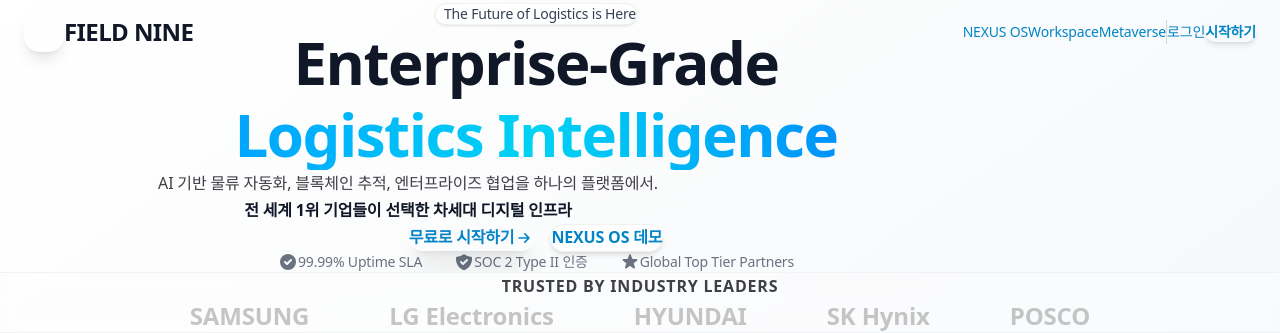
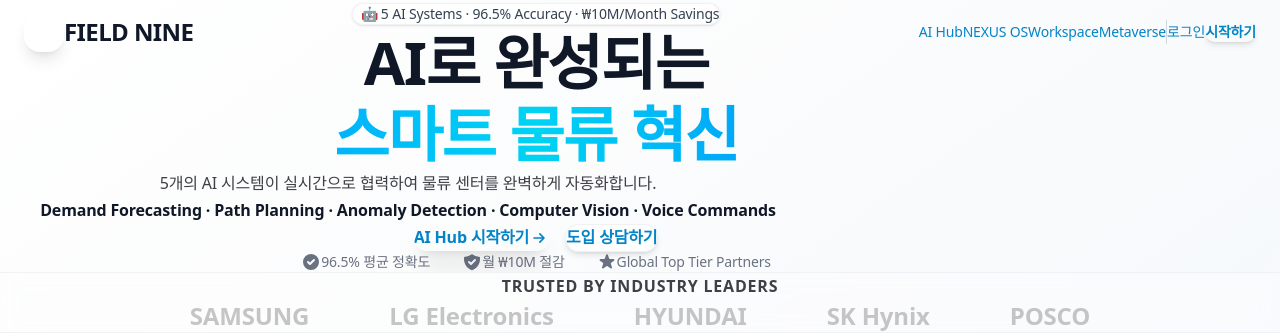
Before and after one commit to kongks5798-coder/coin-center, a Next.js app: page / in a window 1280 px wide. Shown: the top 333 px of the page. Built offline with nearby package versions, Linux system fonts and the light colour scheme.

Commit message:
홈페이지 업데이트: AI Hub 링크 및 AI 시스템 소개 추가

```diff
--- a/src/app/page.tsx
+++ b/src/app/page.tsx
@@ -36,6 +36,9 @@
 
                         {/* Desktop Navigation */}
                         <div className="hidden md:flex items-center space-x-8">
+                            <Link href="/ai-hub" className="text-sm font-medium text-gray-700 dark:text-gray-300 hover:text-primary-600 dark:hover:text-primary-400 transition-colors">
+                                AI Hub
+                            </Link>
                             <Link href="/nexus" className="text-sm font-medium text-gray-700 dark:text-gray-300 hover:text-primary-600 dark:hover:text-primary-400 transition-colors">
                                 NEXUS OS
                             </Link>
@@ -82,42 +85,42 @@
                                 <span className="relative inline-flex rounded-full h-2 w-2 bg-success"></span>
                             </span>
                             <span className="text-sm font-medium text-gray-700 dark:text-gray-300">
-                                The Future of Logistics is Here
+                                🤖 5 AI Systems · 96.5% Accuracy · ₩10M/Month Savings
                             </span>
                         </div>
 
                         {/* Main Headline */}
                         <h1 className="text-5xl md:text-7xl lg:text-8xl font-bold tracking-tight mb-8 leading-[1.1]">
                             <span className="block text-gray-900 dark:text-white">
-                                Enterprise-Grade
+                                AI로 완성되는
                             </span>
                             <span className="block text-transparent bg-clip-text bg-gradient-to-r from-blue-500 via-cyan-400 to-blue-600 pb-2">
-                                Logistics Intelligence
+                                스마트 물류 혁신
                             </span>
                         </h1>
 
                         {/* Subheadline */}
                         <p className="text-lg md:text-xl text-gray-600 dark:text-gray-400 max-w-3xl mx-auto mb-12 leading-relaxed">
-                            AI 기반 물류 자동화, 블록체인 추적, 엔터프라이즈 협업을 하나의 플랫폼에서.
+                            5개의 AI 시스템이 실시간으로 협력하여 물류 센터를 완벽하게 자동화합니다.
                             <br className="hidden md:block" />
                             <span className="font-semibold text-gray-900 dark:text-white">
-                                전 세계 1위 기업들이 선택한 차세대 디지털 인프라
+                                Demand Forecasting · Path Planning · Anomaly Detection · Computer Vision · Voice Commands
                             </span>
                         </p>
 
                         {/* CTA Buttons */}
                         <div className="flex flex-col sm:flex-row items-center justify-center gap-4 mb-16">
-                            <Link href="/signup" className="group w-full sm:w-auto px-8 py-4 bg-gradient-primary text-white font-semibold rounded-xl hover-lift shadow-xl hover:shadow-premium transition-all relative overflow-hidden">
+                            <Link href="/ai-hub" className="group w-full sm:w-auto px-8 py-4 bg-gradient-primary text-white font-semibold rounded-xl hover-lift shadow-xl hover:shadow-premium transition-all relative overflow-hidden">
                                 <div className="absolute inset-0 bg-white/20 translate-y-full group-hover:translate-y-0 transition-transform duration-300"></div>
                                 <span className="relative flex items-center justify-center">
-                                    무료로 시작하기
+                                    AI Hub 시작하기
                                     <svg className="w-5 h-5 ml-2 group-hover:translate-x-1 transition-transform" fill="none" stroke="currentColor" viewBox="0 0 24 24">
                                         <path strokeLinecap="round" strokeLinejoin="round" strokeWidth={2} d="M13 7l5 5m0 0l-5 5m5-5H6" />
                                     </svg>
                                 </span>
                             </Link>
-                            <Link href="/nexus" className="w-full sm:w-auto px-8 py-4 glass-effect-light dark:glass-effect text-gray-900 dark:text-white font-semibold rounded-xl hover-lift shadow-md transition-all border border-gray-200 dark:border-gray-700 hover:bg-gray-50 dark:hover:bg-white/5">
-                                NEXUS OS 데모
+                            <Link href="/contact" className="w-full sm:w-auto px-8 py-4 glass-effect-light dark:glass-effect text-gray-900 dark:text-white font-semibold rounded-xl hover-lift shadow-md transition-all border border-gray-200 dark:border-gray-700 hover:bg-gray-50 dark:hover:bg-white/5">
+                                도입 상담하기
                             </Link>
                         </div>
 
@@ -127,13 +130,13 @@
                                 <svg className="w-5 h-5 text-success mr-2" fill="currentColor" viewBox="0 0 20 20">
                                     <path fillRule="evenodd" d="M10 18a8 8 0 100-16 8 8 0 000 16zm3.707-9.293a1 1 0 00-1.414-1.414L9 10.586 7.707 9.293a1 1 0 00-1.414 1.414l2 2a1 1 0 001.414 0l4-4z" clipRule="evenodd" />
                                 </svg>
-                                99.99% Uptime SLA
+                                96.5% 평균 정확도
                             </div>
                             <div className="flex items-center">
                                 <svg className="w-5 h-5 text-primary-600 mr-2" fill="currentColor" viewBox="0 0 20 20">
                                     <path fillRule="evenodd" d="M2.166 4.999A11.954 11.954 0 0010 1.944 11.954 11.954 0 0017.834 5c.11.65.166 1.32.166 2.001 0 5.225-3.34 9.67-8 11.317C5.34 16.67 2 12.225 2 7c0-.682.057-1.35.166-2.001zm11.541 3.708a1 1 0 00-1.414-1.414L9 10.586 7.707 9.293a1 1 0 00-1.414 1.414l2 2a1 1 0 001.414 0l4-4z" clipRule="evenodd" />
                                 </svg>
-                                SOC 2 Type II 인증
+                                월 ₩10M 절감
                             </div>
                             <div className="flex items-center">
                                 <svg className="w-5 h-5 text-accent-gold mr-2" fill="currentColor" viewBox="0 0 20 20">
```
